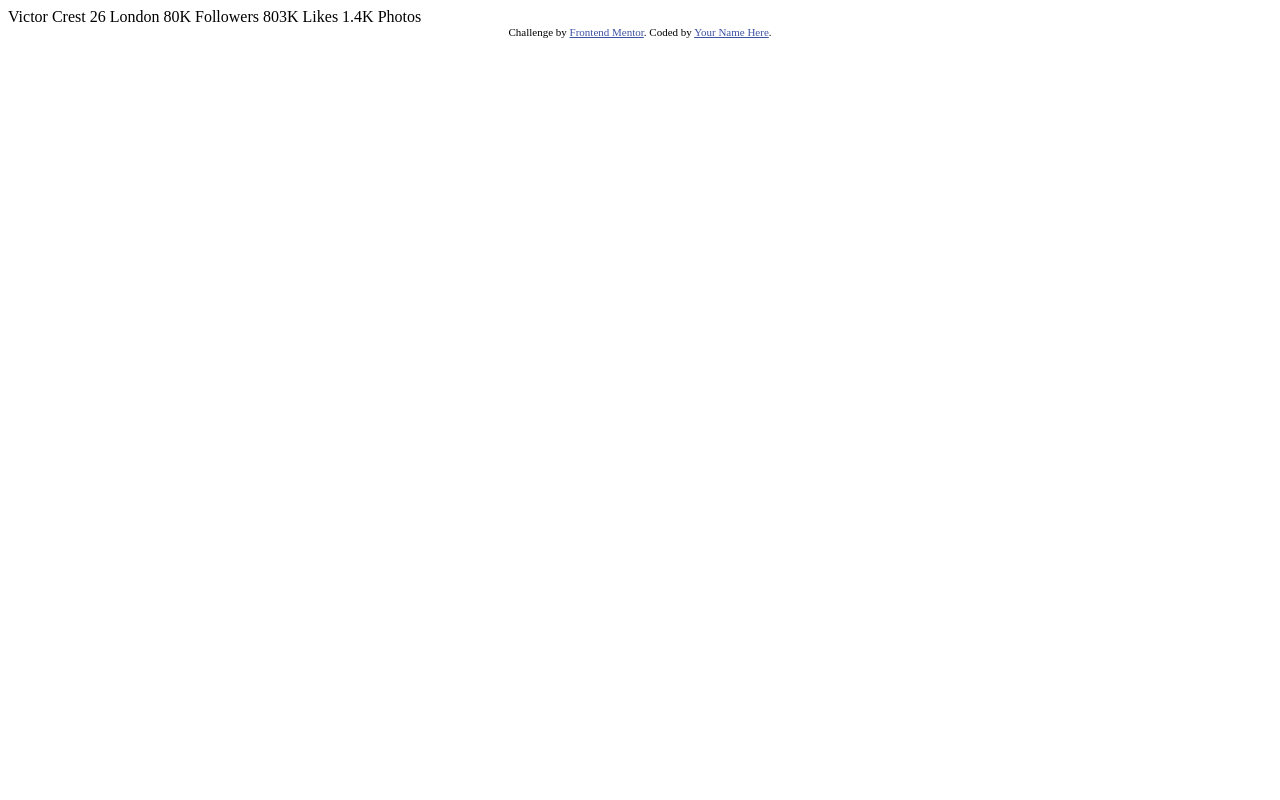
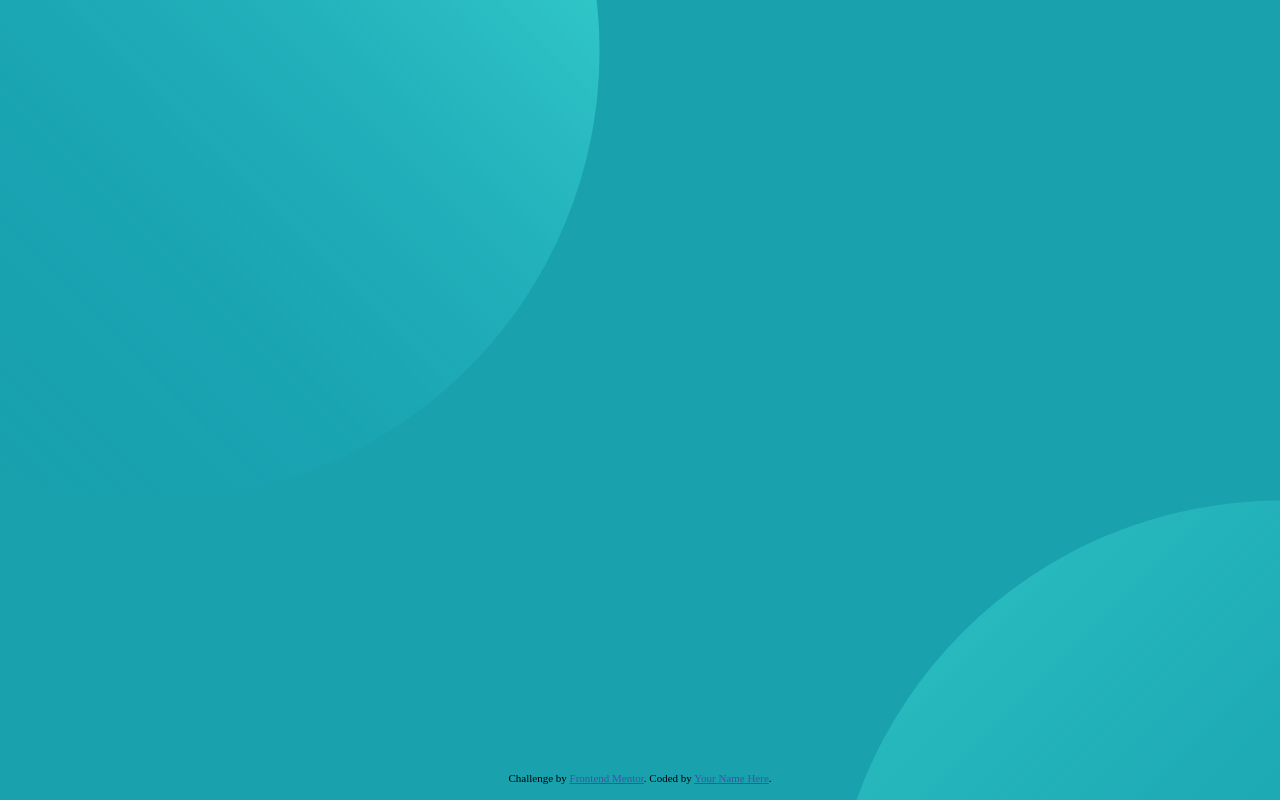
Before and after one commit to maxfrecht/card_component_FRONT_END_Mentor, a website: page index.html in a window 1280 px wide. Drawn offline with Linux system fonts and the light colour scheme.

Commit message:
Add responsive background

```diff
--- a/index.html
+++ b/index.html
@@ -8,18 +8,10 @@
   <title>Frontend Mentor | Profile card component</title>
 </head>
 <body>
-  Victor Crest
-  26
-  London
+  <img class="bg-top" src="/images/bg-pattern-top.svg" alt="">
+  <img class="bg-bottom" src="/images/bg-pattern-bottom.svg" alt="">
 
-  80K
-  Followers
 
-  803K
-  Likes
-
-  1.4K
-  Photos
   <div class="attribution">
     Challenge by <a href="https://www.frontendmentor.io?ref=challenge" target="_blank">Frontend Mentor</a>.
     Coded by <a href="#">Your Name Here</a>.
--- a/scss/main.scss
+++ b/scss/main.scss
@@ -1,2 +1,90 @@
-.attribution { font-size: 11px; text-align: center; }
+*, ::before, ::after {
+    box-sizing: border-box;
+    margin: 0;
+    padding: 0;
+}
+
+$body-color: hsl(185, 75%, 39%);
+
+@import url('https://fonts.googleapis.com/css2?family=Kumbh+Sans:wght@400;700&display=swap');
+
+.attribution {
+    position: absolute;
+    font-size: 11px; text-align: center;
+    bottom: 10px;
+    left: 50%;
+    transform: translate(-50%,-50%);
+
+}
 .attribution a { color: hsl(228, 45%, 44%); }
+
+body {
+    height: 100vh;
+    width: 100vw;
+    background: hsl(185, 75%, 39%);
+}
+
+.bg-top, .bg-bottom {
+    width: 500px;
+    position: fixed;
+    z-index: -1;
+}
+
+.bg-top {
+    top: -250px;
+    left: -300px;
+}
+
+.bg-bottom {
+    bottom: -250px;
+    right: -300px;
+}
+
+@media screen and (min-width:600px) {
+    .bg-top, .bg-bottom {
+        width: 700px;
+    }
+
+    .bg-top {
+        top: -300px;
+        left: -400px;
+    }
+
+    .bg-bottom {
+        bottom: -300px;
+        right: -400px;
+    }
+
+}
+
+@media screen and (min-width:1000px) {
+    .bg-top, .bg-bottom {
+        width: 900px;
+    }
+
+    .bg-top {
+        top: -400px;
+        left: -300px;
+    }
+
+    .bg-bottom {
+        bottom: -600px;
+        right: -450px;
+    }
+}
+
+@media screen and (min-width:1400px) {
+    .bg-top, .bg-bottom {
+        width: 1100px;
+    }
+
+    .bg-top {
+        top: -500px;
+        left: -400px;
+    }
+
+    .bg-bottom {
+        bottom: -650px;
+        right: -450px;
+    }
+}
```
Also changed, not shown: css/main.css, 1 other file.
